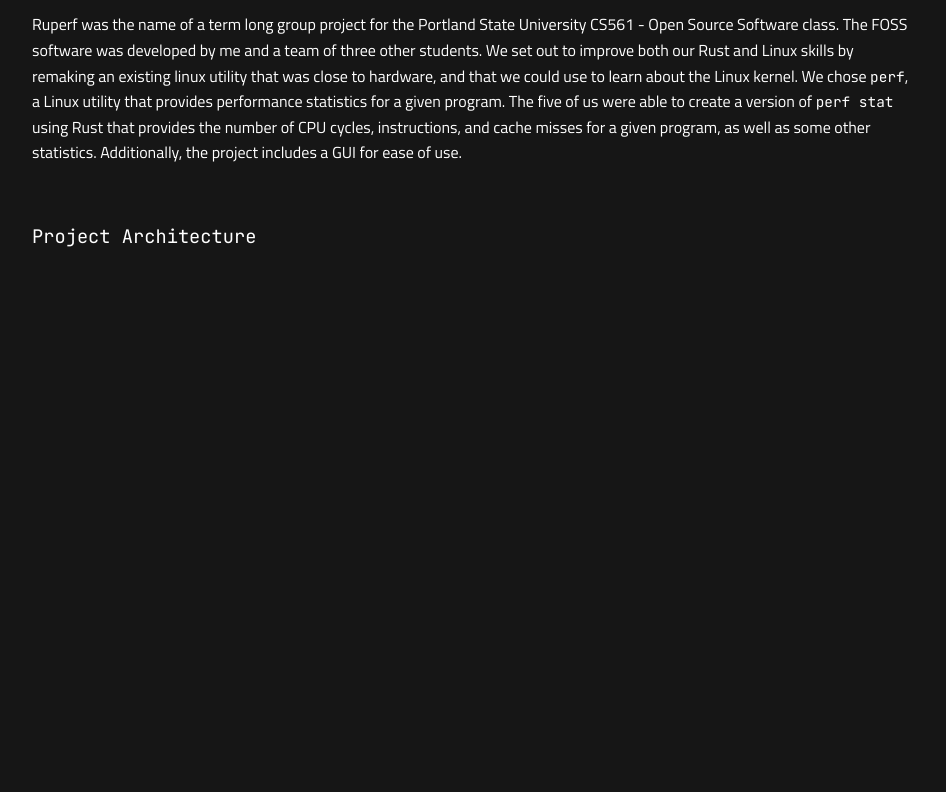
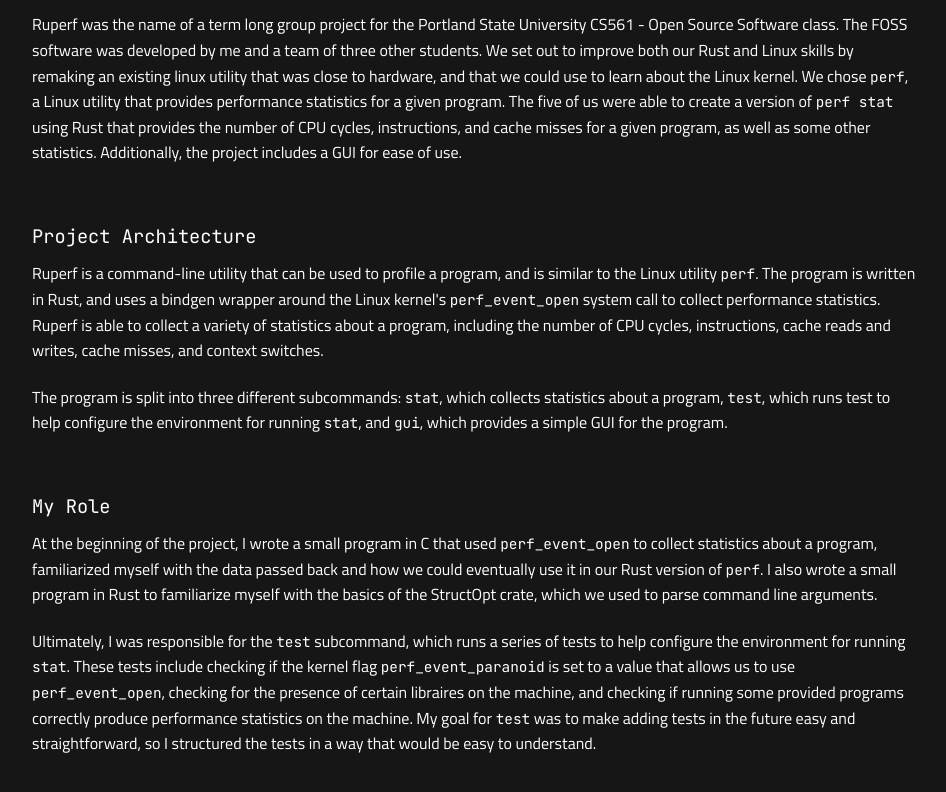
Before and after one commit to kagutaba256/personal, a React (Create React App) app: page /projects/ruperf in a window 1280 px wide. Shown: the part 907-1699 px from the top of the page, without its empty margins (316-1262 px from the left). Before the commit the page ends 1212 px from the top, so only its background shows below. Built offline with nearby package versions, Linux system fonts and the light colour scheme.

Commit message:
adding the rest of ruperf stuff

```diff
--- a/src/components/pages/projects/Ruperf.tsx
+++ b/src/components/pages/projects/Ruperf.tsx
@@ -97,7 +97,44 @@
 
           <h3 id="project-architecture">Project Architecture</h3>
           <p>
+            Ruperf is a command-line utility that can be used to profile a
+            program, and is similar to the Linux utility{' '}
+            <span className='monospace'>perf</span>. The program is written in
+            Rust, and uses a bindgen wrapper around the Linux kernel's{' '}
+            <span className='monospace'>perf_event_open</span> system call to
+            collect performance statistics. Ruperf is able to collect
+            a variety of statistics about a program, including the number of CPU
+            cycles, instructions, cache reads and writes, cache misses, and context
+            switches.
+          </p>
+          <p>
+            The program is split into three different subcommands: <span className='monospace'>stat</span>,{' '}
+            which collects statistics about a program, <span className='monospace'>test</span>, which
+            runs test to help configure the environment for running{' '} <span className='monospace'>stat</span>, and{' '}
+            <span className='monospace'>gui</span>, which provides a simple GUI for the program.
+          </p>
+          <br />
 
+          <h3 id='my-role'>My Role</h3>
+          <p>
+            At the beginning of the project, I wrote a small program in C that used{' '}
+            <span className='monospace'>perf_event_open</span> to collect statistics about a program,
+            familiarized myself with the data passed back and how we could eventually use it in our
+            Rust version of <span className='monospace'>perf</span>. I also wrote a small program in Rust
+            to familiarize myself with the basics of the StructOpt crate, which we used to parse
+            command line arguments.
+          </p>
+          <p>
+            Ultimately, I was responsible for the <span className='monospace'>test</span> subcommand, which
+            runs a series of tests to help configure the environment for running{' '}
+            <span className='monospace'>stat</span>. These tests include checking if the
+            kernel flag <span className='monospace'>perf_event_paranoid</span> is set to a value
+            that allows us to use <span className='monospace'>perf_event_open</span>, checking for
+            the presence of certain libraires on the machine, and checking if running some provided
+            programs correctly produce performance statistics on the machine.
+            My goal for <span className='monospace'>test</span> was to make adding tests
+            in the future easy and straightforward, so I structured the tests in a way that
+            would be easy to understand.
           </p>
         </div>
       </div>
```
